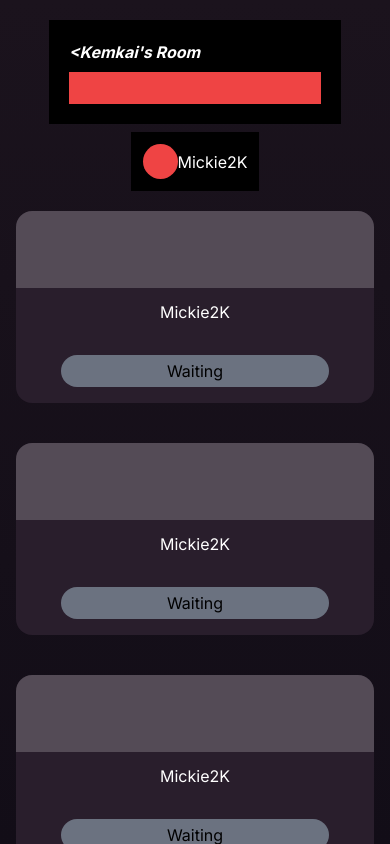
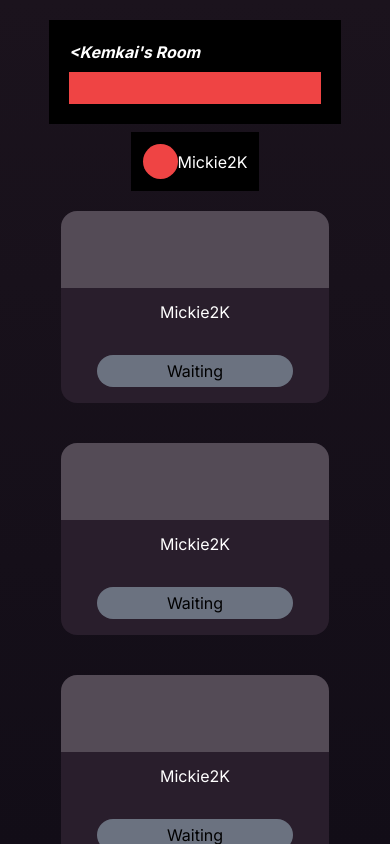
Before and after one commit to SkylabMak/LOOTERZ, a Next.js app: page /lobby in a window 390 px wide. Built offline with nearby package versions, Linux system fonts and the light colour scheme.

Commit message:
edit lobby  responsive for mobile

```diff
--- a/src/app/lobby/page.tsx
+++ b/src/app/lobby/page.tsx
@@ -20,8 +20,8 @@ const Lobby: React.FunctionComponent<ILobbyProps> = (props) => {
       </div>
 
       <div className="mid-container mx-4 md:mx-14">
-        <div className="flex flex-col justify-around sm:flex-col sm:items-center lg:flex-row lg:items-start xl:items-center ">
-          <div className=" gap-10 grid grid-cols-1 sm:grid-cols-2 xl:grid-cols-3">
+        <div className="flex flex-col justify-around ite sm:flex-col sm:items-center lg:flex-row lg:items-start xl:items-center ">
+          <div className=" gap-10 grid grid-cols-1 sm:grid-cols-2 xl:grid-cols-3 ">
             <EachPlayer name="Mickie2K" />
             <EachPlayer name="Mickie2K" />
             <EachPlayer name="Mickie2K" />
@@ -30,7 +30,7 @@ const Lobby: React.FunctionComponent<ILobbyProps> = (props) => {
             <EachPlayer name="Garaiiiiii" />
           </div>
 
-          <div className=" lg:text-lg mt-11 lg:mt-0">
+          <div className=" lg:text-lg mt-11 lg:mt-0  w-auto">
             <div className="bg-[#150E18] rounded-xl p-4 shadow-lg shadow-gray-500 h-auto w-full">
               <p className="text-center">Settings</p>
               <div className="space-y-3">
--- a/src/components/lobby/eachPlayer.tsx
+++ b/src/components/lobby/eachPlayer.tsx
@@ -1,5 +1,3 @@
-
-
 import * as React from "react";
 
 interface IEachPlayerProps {
@@ -10,7 +8,8 @@ const EachPlayer: React.FunctionComponent<IEachPlayerProps> = (props) => {
   const { name } = props;
 
   return (
-    <div className="rounded-2xl bg-[#291E2C] w-full sm:w-56 h-48 ">
+    <div className="flex justify-center items-center">
+      <div className="rounded-2xl bg-[#291E2C] w-3/4 sm:w-56 h-48 ">
         <div className="w-full h-2/5 bg-white rounded-2xl rounded-b-none bg-opacity-20">
           {/* <img className="bg-auto" src="https://placehold.co/200" alt="" /> */}
         </div>
@@ -21,6 +20,7 @@ const EachPlayer: React.FunctionComponent<IEachPlayerProps> = (props) => {
           </div>
         </div>
       </div>
+    </div>
   );
 };
 
```
Lines whose indentation alone changed are shown as unchanged.
